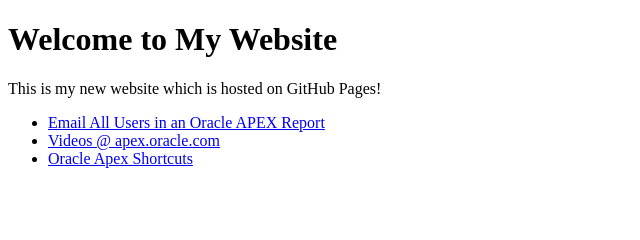
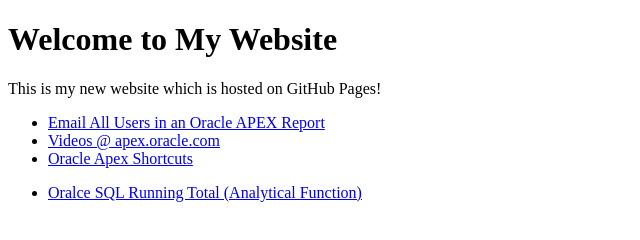
Before and after one commit to dharric/dharric.github.io, a plain HTML site: page index.html in a window 1280 px wide. Shown: the whole page, without its empty margins (0-640 px from the left). Drawn offline with Linux system fonts and the light colour scheme.

Commit message:
Update index.html

```diff
--- a/index.html
+++ b/index.html
@@ -15,6 +15,10 @@
         <li><a href="https://apex.oracle.com/en/learn/videos/" target="new">Videos @ apex.oracle.com</a></li>
         <li><a href="https://apex.oracle.com/shortcuts" target="new">Oracle Apex Shortcuts</a></li>
       </ul>
+      <ul>
+        <li><a href="https://blogs.oracle.com/sql/post/cumulative-running-total-of-previous-rows-with-sql" target="new">Oralce SQL Running Total (Analytical Function)</a></li>
+      </ul>
+
     </main>
   </body>
 </html>
```
